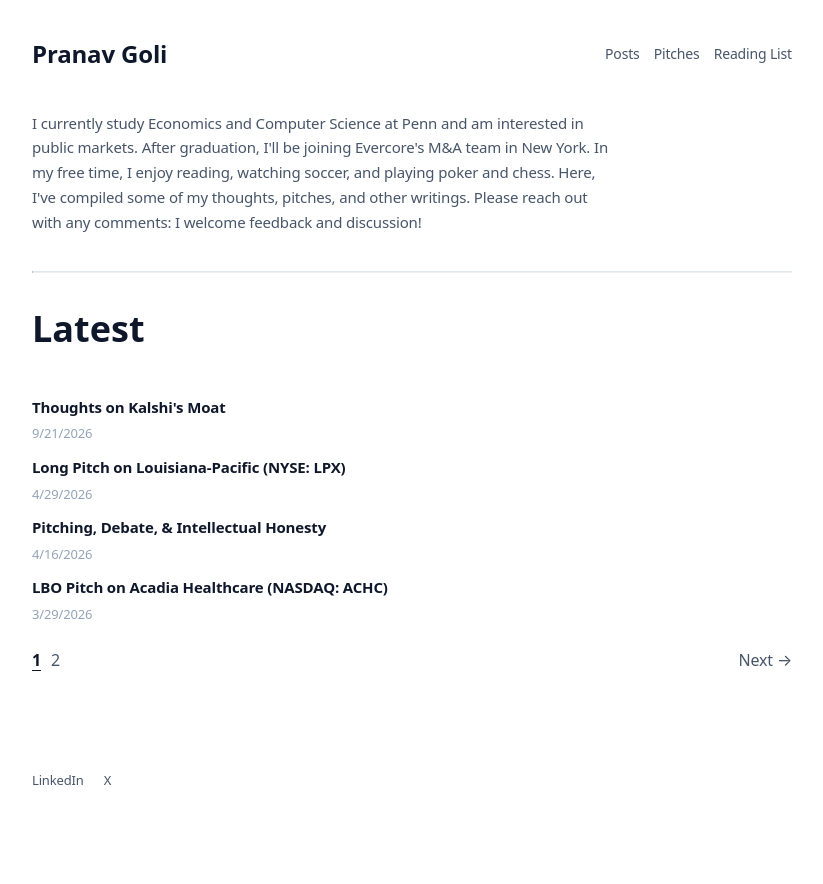
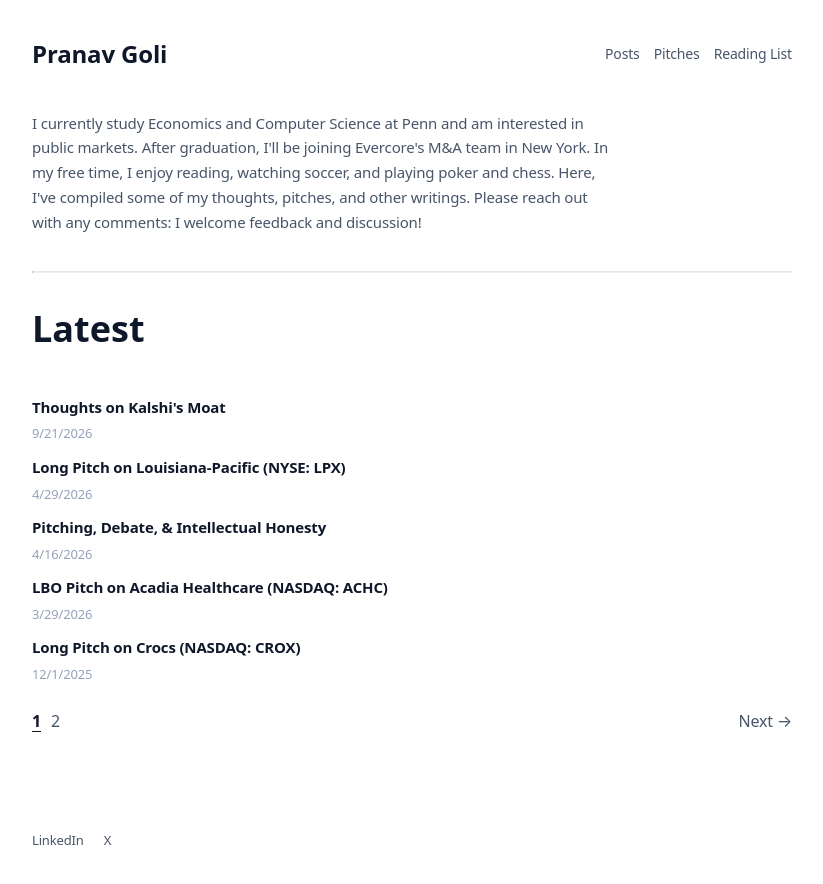
Before and after one commit to pranavgoli9/my-blog, a Next.js app: page / in a window 1280 px wide. Shown: the top 884 px of the page, without its empty margins (228-1051 px from the left). Before the commit the page ends 831 px from the top, so only its background shows below. Built offline with nearby package versions, Linux system fonts and the light colour scheme.

Commit message:
Update page.tsx

```diff
--- a/src/app/page.tsx
+++ b/src/app/page.tsx
@@ -1,7 +1,7 @@
 import Link from "next/link";
 import { getLatestWritingItems } from "@/lib/content";
 
-const PAGE_SIZE = 4;
+const PAGE_SIZE = 5;
 
 function formatShortDate(isoDate: string) {
   // Expecting yyyy-mm-dd. Format as M/D/YYYY (no leading zeros).
```
